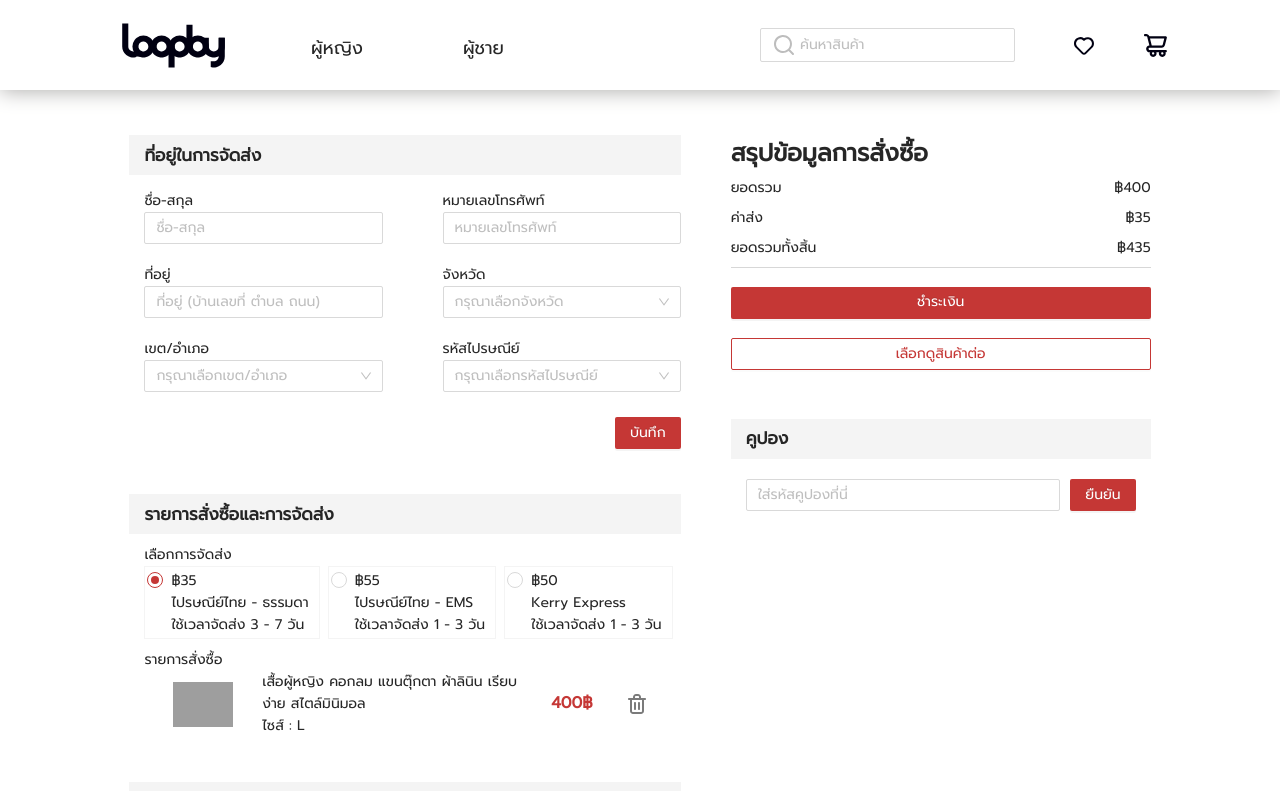
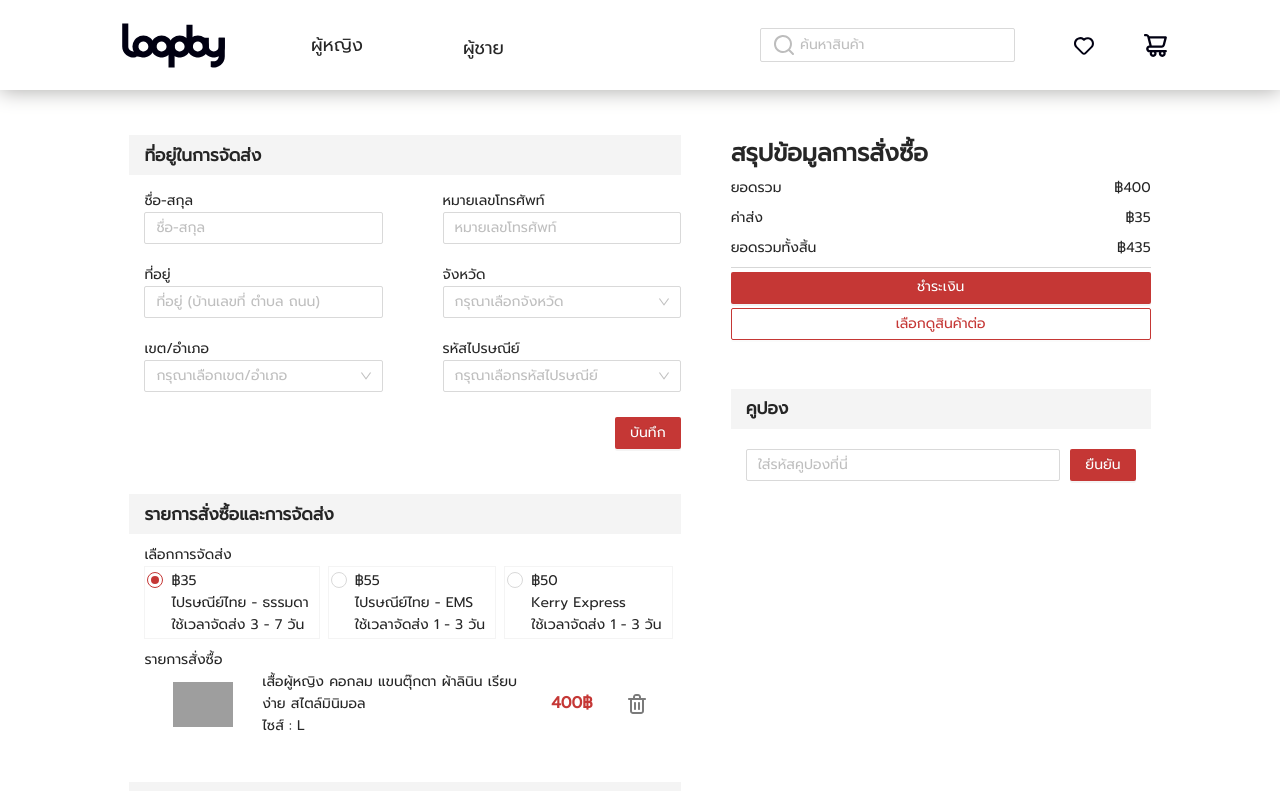
Before and after one commit to parinphatw/sst-loopby, a React (Create React App) app: page /checkout in a window 1280 px wide. Shown: the top 791 px of the page. Built offline with nearby package versions, Linux system fonts and the light colour scheme; no server answers; grey boxes are pictures that could not be loaded; what aws-amplify would draw is missing.

Commit message:
Add routing and change some images

```diff
--- a/package.json
+++ b/package.json
@@ -12,6 +12,7 @@
     "aws-amplify": "^4.3.2",
     "react": "^17.0.2",
     "react-dom": "^17.0.2",
+    "react-router": "^5.2.1",
     "react-router-dom": "^5.3.0",
     "react-scripts": "4.0.3",
     "styled-components": "^5.3.1",
--- a/src/Components/Checkout/SuccessSection.js
+++ b/src/Components/Checkout/SuccessSection.js
@@ -5,7 +5,9 @@ import { ReactComponent as SuccessIcon } from '../../assets/success-icon.svg';
 
 const ButtonSection = styled(({ className }) => (
   <div className={className}>
-    <Button style={{ borderColor: '#C53735', color: '#C53735' }}>เลือกดูสินค้าต่อ</Button>
+    <Button href="/home" style={{ borderColor: '#C53735', color: '#C53735' }}>
+      เลือกดูสินค้าต่อ
+    </Button>
     <Button type="primary" style={{ background: '#C53735', border: 'none' }}>
       ดูคำสั่งซื้อ
     </Button>
--- a/src/Components/Checkout/SummarySection.js
+++ b/src/Components/Checkout/SummarySection.js
@@ -22,10 +22,16 @@ const SummaryDetial = styled(({ className }) => {
       <SubdetailField fieldName="ค่าส่ง" price={35} />
       <SubdetailField fieldName="ยอดรวมทั้งสิ้น" price={435} />
       <div style={{ height: 0, width: '100%', borderBottom: '1px solid #D7D7D7' }} />
-      <Button type="primary" style={{ background: '#C53735', border: 'none' }}>
+      <Button
+        type="primary"
+        href="/checkout/success"
+        style={{ background: '#C53735', border: 'none' }}
+      >
         ชำระเงิน
       </Button>
-      <Button style={{ borderColor: '#C53735', color: '#C53735' }}>เลือกดูสินค้าต่อ</Button>
+      <Button href="/home" style={{ borderColor: '#C53735', color: '#C53735' }}>
+        เลือกดูสินค้าต่อ
+      </Button>
     </div>
   );
 })`
--- a/src/Components/NavBar/NavBar.js
+++ b/src/Components/NavBar/NavBar.js
@@ -65,7 +65,7 @@ const NavBar = () => {
       <NavBarContainer>
         <StyledSection width="400px">
           <LoopbyLogo />
-          <Button type="text" style={textButtonStyle}>
+          <Button type="text" style={textButtonStyle} href="/category/woman">
             ผู้หญิง
           </Button>
           <Button type="text" style={textButtonStyle}>
@@ -77,7 +77,7 @@ const NavBar = () => {
           <Button type="text" size="small" style={iconButtonStyle}>
             <HeartIcon style={iconButtonStyle} />
           </Button>
-          <Button type="text" size="small" style={iconButtonStyle}>
+          <Button type="text" size="small" style={iconButtonStyle} href="/checkout">
             <CartIcon style={iconButtonStyle} />
           </Button>
         </StyledSection>
--- a/src/Components/common/ProductCard.js
+++ b/src/Components/common/ProductCard.js
@@ -2,8 +2,11 @@
 import { Card } from 'antd';
 import React from 'react';
 import styled from 'styled-components';
+import { useHistory } from 'react-router-dom';
 
 const ProductCard = styled(({ className, imgSrc, productTitle, price, badge }) => {
+  const history = useHistory();
+
   return (
     <Card
       className={className}
@@ -17,6 +20,7 @@ const ProductCard = styled(({ className, imgSrc, productTitle, price, badge }) =
         backgroundColor: 'inherit',
       }}
       cover={<img src={imgSrc} alt={productTitle} style={{ height: '320px' }} />}
+      onClick={() => history.push('/detail')}
     >
       <div style={{ fontSize: '16px' }}>{productTitle}</div>
       <div style={{ color: '#C53735', fontSize: '20px', fontWeight: 'bold' }}>{'฿' + price}</div>
--- a/src/pages/ProductDetail.js
+++ b/src/pages/ProductDetail.js
@@ -15,9 +15,9 @@ const [productTitle, price, size, note, loved] = [
 ];
 
 const images = [
-  'https://img.freepik.com/free-vector/word-hello-speech-bubble-vector_53876-60258.jpg?size=626&ext=jpg',
-  'http://www.hello.com/img_/hellowithwaves.png',
-  'https://greedisgoods.com/wp-content/uploads/2018/09/Long-%E0%B8%84%E0%B8%B7%E0%B8%AD-Long-%E0%B8%AB%E0%B8%B8%E0%B9%89%E0%B8%99-%E0%B8%AB%E0%B8%A3%E0%B8%B7%E0%B8%AD-Long-Buy.jpg',
+  'https://rukminim1.flixcart.com/image/714/857/j15b6a80/t-shirt/e/g/b/xl-1217443-ether-original-imaesga3ddhehzwj.jpeg?q=50',
+  'https://secure.ap-tescoassets.com/assets/TH/950/2502010729950/ShotType1_540x540.jpg',
+  'https://sonic-sky.com/wp-content/uploads/2020/09/TW0001-002-Women-T-Shirt-Round-Neck-Black-back-scaled.jpg',
 ];
 
 const products = [
```
Also changed, not shown: src/Components/ImageSlider/ImageSlider.js (+5 -4 lines), 1 other file (tests, documents, lock files or other folders).
